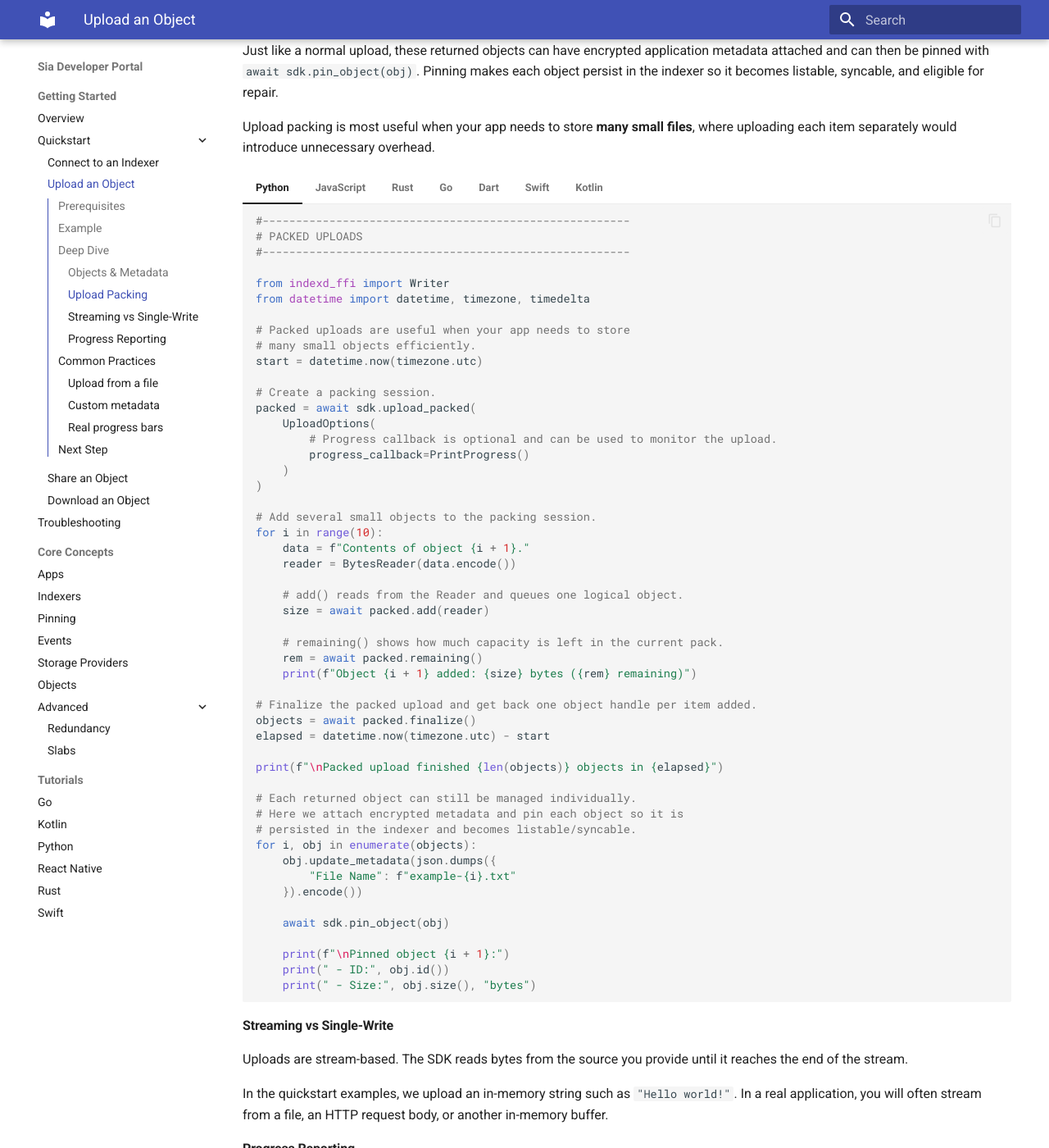
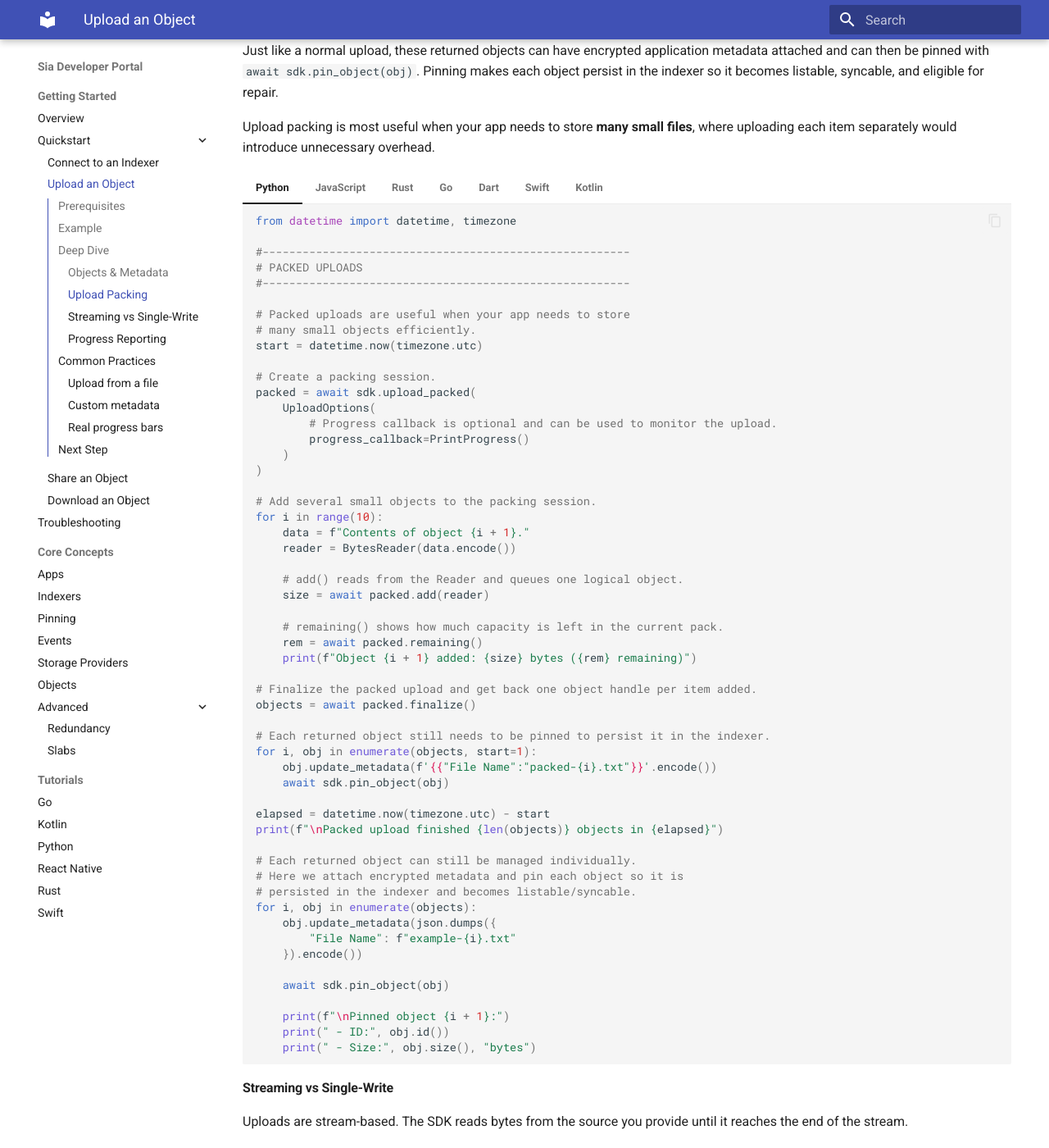
Before and after one commit to SiaFoundation/developer-portal, an MkDocs documentation site: the page built from docs/getting-started/quickstart/upload-an-object.md, in a window 1280 px wide and 1400 px high, scrolled down 3240 px. Shown: the whole window at 82% size. Built offline with MkDocs 1.6.1 and Material for MkDocs 9.7.7, drawn with Linux system fonts in a browser that asks for light colours.

Commit message:
Added pinning loop to `Upload Packing` Python example

````diff
--- a/docs/getting-started/quickstart/upload-an-object.md
+++ b/docs/getting-started/quickstart/upload-an-object.md
@@ -319,12 +319,11 @@
 
 === "Python"
     ```python
+    from datetime import datetime, timezone
+
     #-------------------------------------------------------
     # PACKED UPLOADS
     #-------------------------------------------------------
-
-    from indexd_ffi import Writer
-    from datetime import datetime, timezone, timedelta
 
     # Packed uploads are useful when your app needs to store
     # many small objects efficiently.
@@ -352,8 +351,13 @@
 
     # Finalize the packed upload and get back one object handle per item added.
     objects = await packed.finalize()
+
+    # Each returned object still needs to be pinned to persist it in the indexer.
+    for i, obj in enumerate(objects, start=1):
+        obj.update_metadata(f'{{"File Name":"packed-{i}.txt"}}'.encode())
+        await sdk.pin_object(obj)
+
     elapsed = datetime.now(timezone.utc) - start
-
     print(f"\nPacked upload finished {len(objects)} objects in {elapsed}")
 
     # Each returned object can still be managed individually.
````
